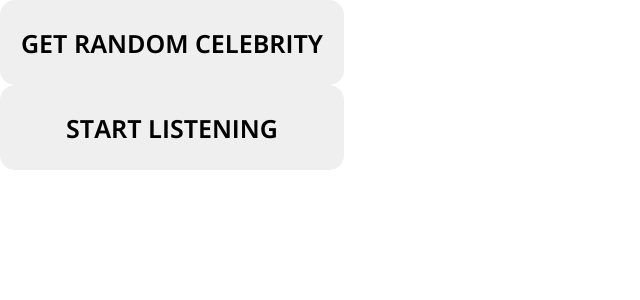
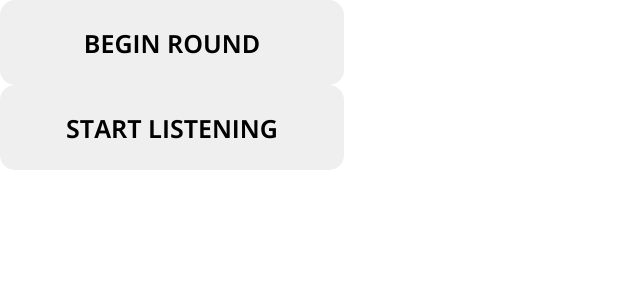
Before and after one commit to IndexDuo/WingHacks2024, a React (Create React App) app: page /game in a window 1280 px wide. Shown: the top 300 px of the page, without its empty margins (0-640 px from the left). Built offline with nearby package versions, Linux system fonts and the light colour scheme; no server answers.

Commit message:
Refactor button label in GameScreen.js for better user experience

```diff
--- a/src/components/GameScreen.js
+++ b/src/components/GameScreen.js
@@ -91,6 +91,7 @@ const startTimer = () => {
     fetchData();
   }, []);
 
+
   const getRandomCeleb = () => {
     setRandomPhoto(null); // Clear the previous photo state
     setIsCorrect(null); // Clear the previous correctness state
@@ -160,7 +161,7 @@ const startTimer = () => {
 
   return (
     <div>
-      <button onClick={getRandomCeleb}>Get Random Celebrity</button>
+      <button onClick={getRandomCeleb}>Begin Round</button>
       <div className="game-container">
       {randomPhoto && (
         <div className="random-photo">
```
